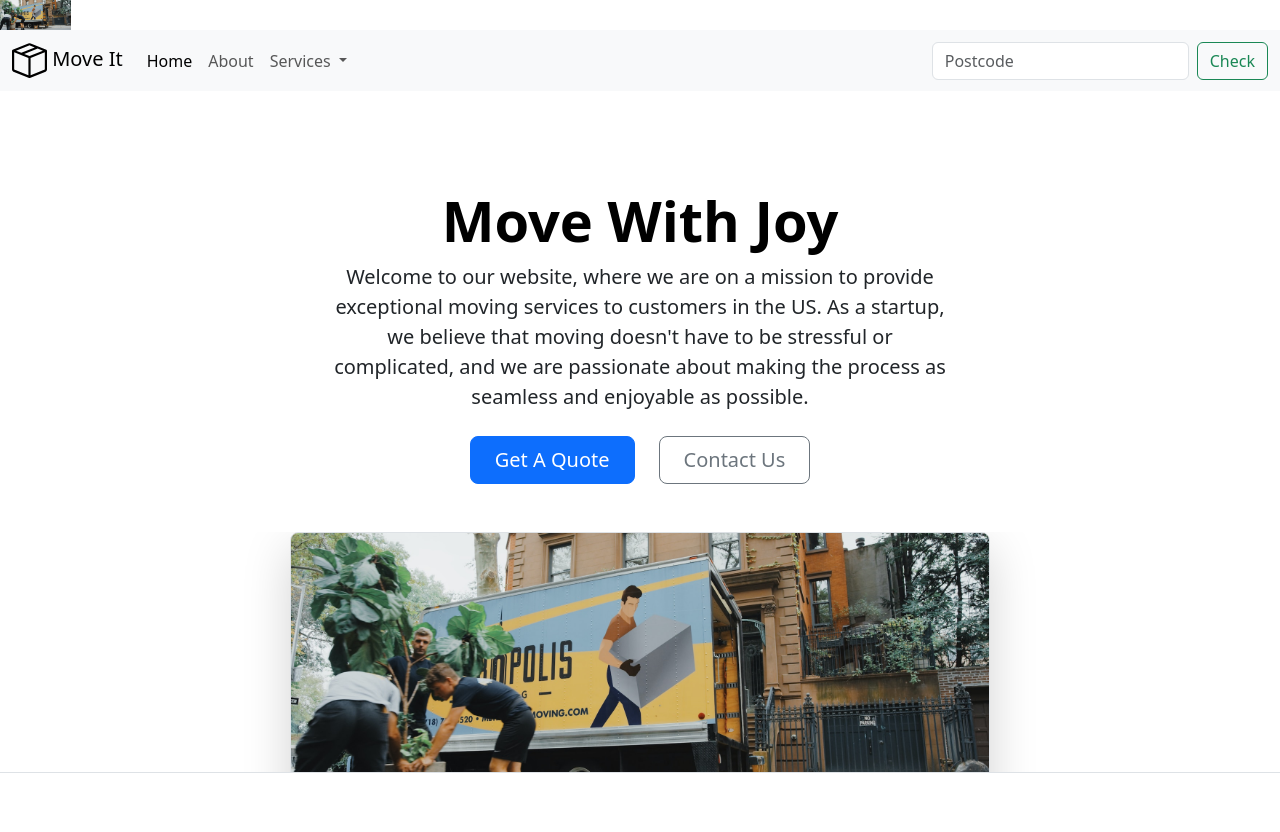
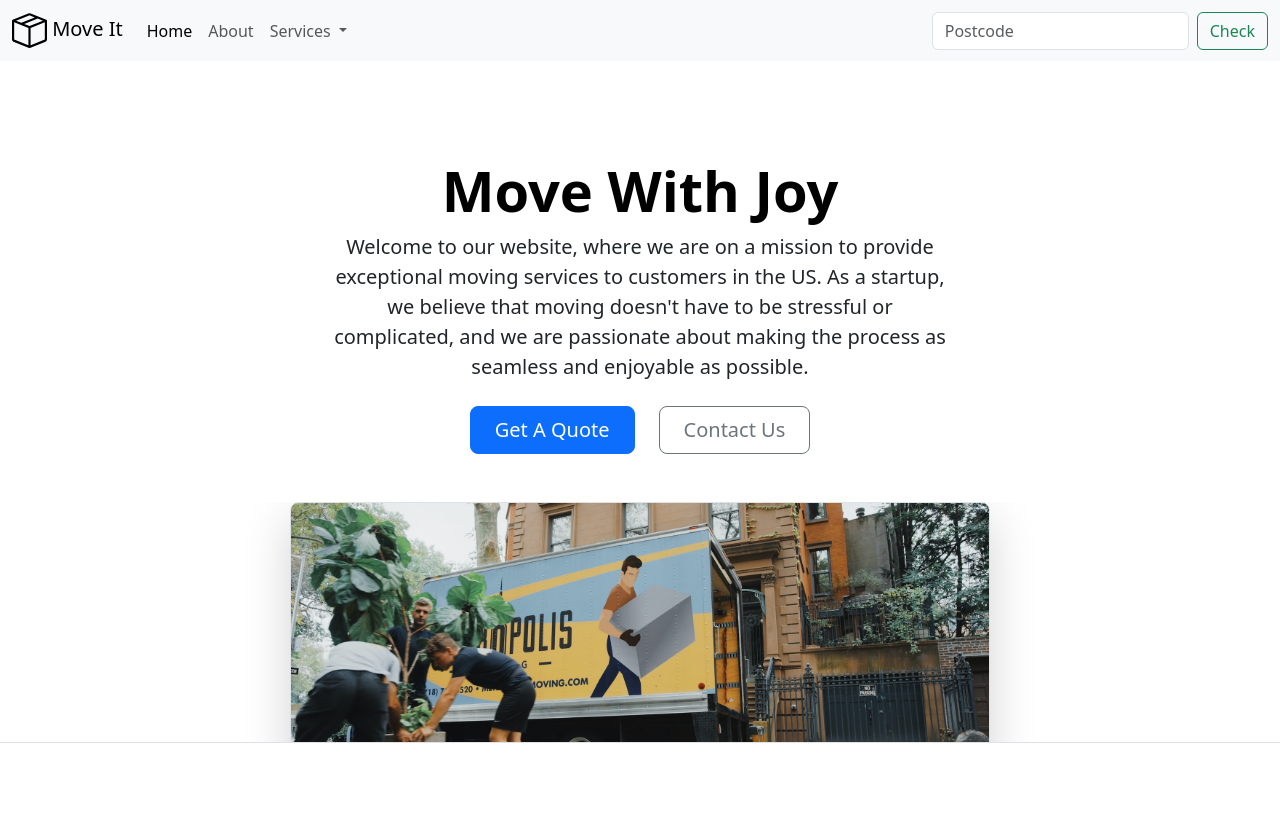
Before and after one commit to Sharad-Banga/bootstrap-1st, a plain HTML site: page index.html in a window 1280 px wide. Shown: the top 832 px of the page. Drawn offline with nearby package versions, Linux system fonts and the light colour scheme.

Commit message:
Update index.html

```diff
--- a/index.html
+++ b/index.html
@@ -5,7 +5,6 @@
   <meta charset="UTF-8">
   <meta name="viewport" content="width=device-width, initial-scale=1.0">
   <title>Bootstrap Components</title>
-   <img src="./moving-van.jpg" alt="" height="30px">
   <link rel="icon" href="./moving-van.jpg" type="image/icon type">
   <link href="https://cdn.jsdelivr.net/npm/bootstrap@5.3.0-alpha2/dist/css/bootstrap.min.css" rel="stylesheet"
     integrity="sha384-aFq/bzH65dt+w6FI2ooMVUpc+21e0SRygnTpmBvdBgSdnuTN7QbdgL+OapgHtvPp" crossorigin="anonymous">
```
